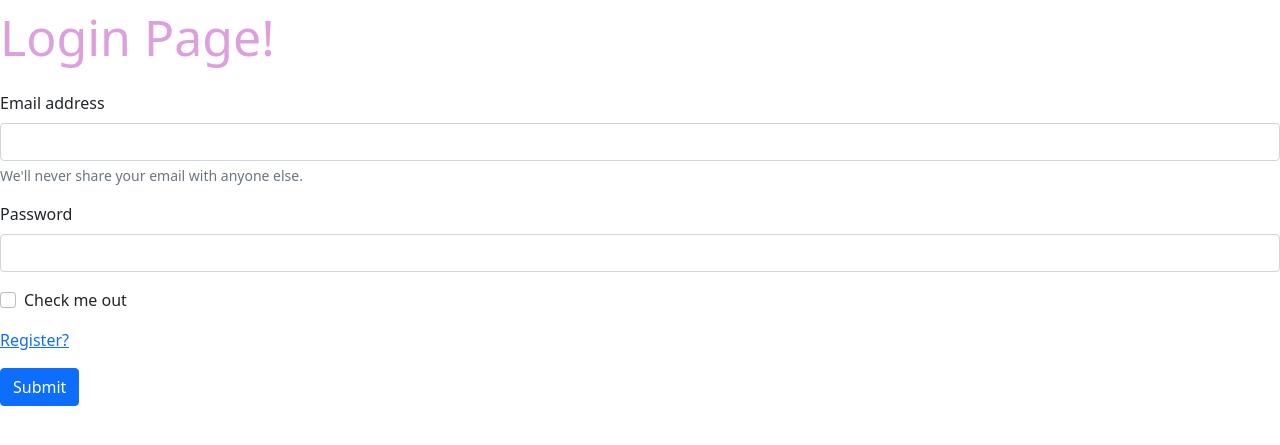
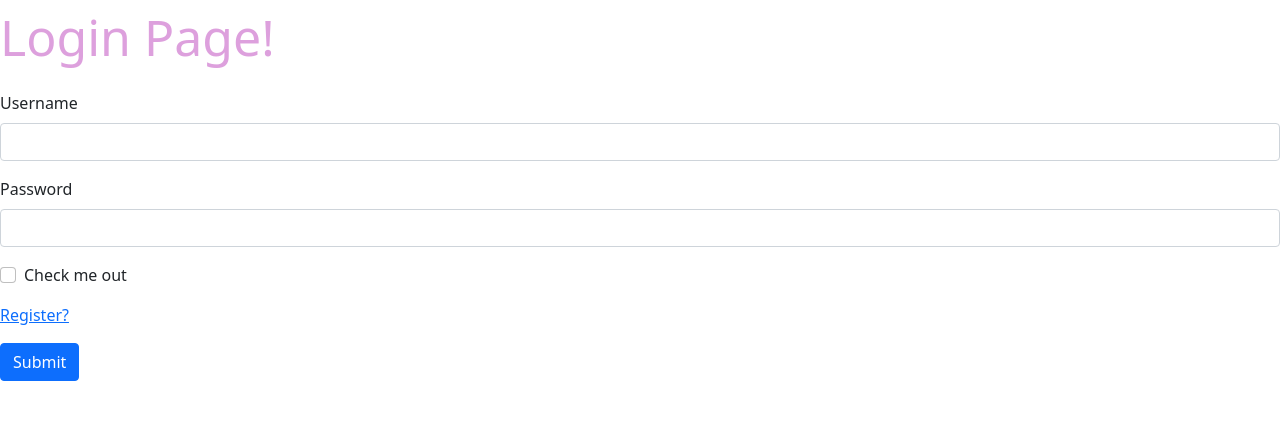
Before and after one commit to QishenWang/Ride-Sharing-Service, a Django app: page /rides/login/ in a window 1280 px wide. Shown: the top 445 px of the page. Run offline with Django 4.2, Linux system fonts and the light colour scheme; some libraries are stand-ins or nearby versions.

Commit message:
login view

```diff
--- a/docker-deploy/web-app/rides/templates/rides/login.html
+++ b/docker-deploy/web-app/rides/templates/rides/login.html
@@ -1,4 +1,3 @@
-
 <!DOCTYPE html>
 <html lang="en">
 <head>
@@ -13,19 +12,19 @@
 <div class="mb-3 login-class" id='login-title-id'>
     {{'Login Page!'}}
 </div>
-    <form>
+    <form action="{% url 'rides:login' %}" method="post">
         {% csrf_token %}
         <div class="mb-3">
-          <label for="exampleInputEmail1" class="form-label">Email address</label>
-          <input type="text" class="form-control" id="exampleInputEmail1" aria-describedby="emailHelp">
-          <div id="emailHelp" class="form-text">We'll never share your email with anyone else.</div>
+          <label class="form-label">Username</label>
+          <input type="text" class="form-control" id="username" name="username">
+          <!-- <div id="emailHelp" class="form-text">We'll never share your email with anyone else.</div> -->
         </div>
         <div class="mb-3">
           <label for="exampleInputPassword1" class="form-label">Password</label>
-          <input type="password" class="form-control" id="exampleInputPassword1">
+          <input type="password" class="form-control" id="password"name="password">
         </div>
         <div class="mb-3 form-check">
-          <input type="checkbox" class="form-check-input" id="exampleCheck1">
+          <input type="checkbox" class="form-check-input" id="exampleCheck1" name="exampleCheck1">
           <label class="form-check-label" for="exampleCheck1">Check me out</label>
         </div>
         <div class="mb-3">
--- a/docker-deploy/web-app/rides/views.py
+++ b/docker-deploy/web-app/rides/views.py
@@ -12,16 +12,18 @@ def login(request):
     if request.method == "POST":
         username = request.POST.get('username')
         password = request.POST.get('password')
-        if username.strip() and password:  # 确保用户名和密码都不为空
+        print(username)
+        print(password)
+        if password:  # 确保用户名和密码都不为空
             # 用户名字符合法性验证
             # 密码长度验证
             # 更多的其它验证.....
             try:
-                user = models.User.objects.get(name=username)
+                user = User.objects.get(user_name=username)
             except:
-                return render(request, 'login/login.html')
-            if user.password == password:
-                return redirect('/index/')
+                return render(request, 'rides/login.html')
+            if user.user_password == password:
+                return HttpResponseRedirect(reverse('rides:index'))
     return render(request, 'rides/login.html')
 
 
```
Also changed, not shown: docker-deploy/web-app/rides/templates/rides/register.html (+16 -3 lines).
